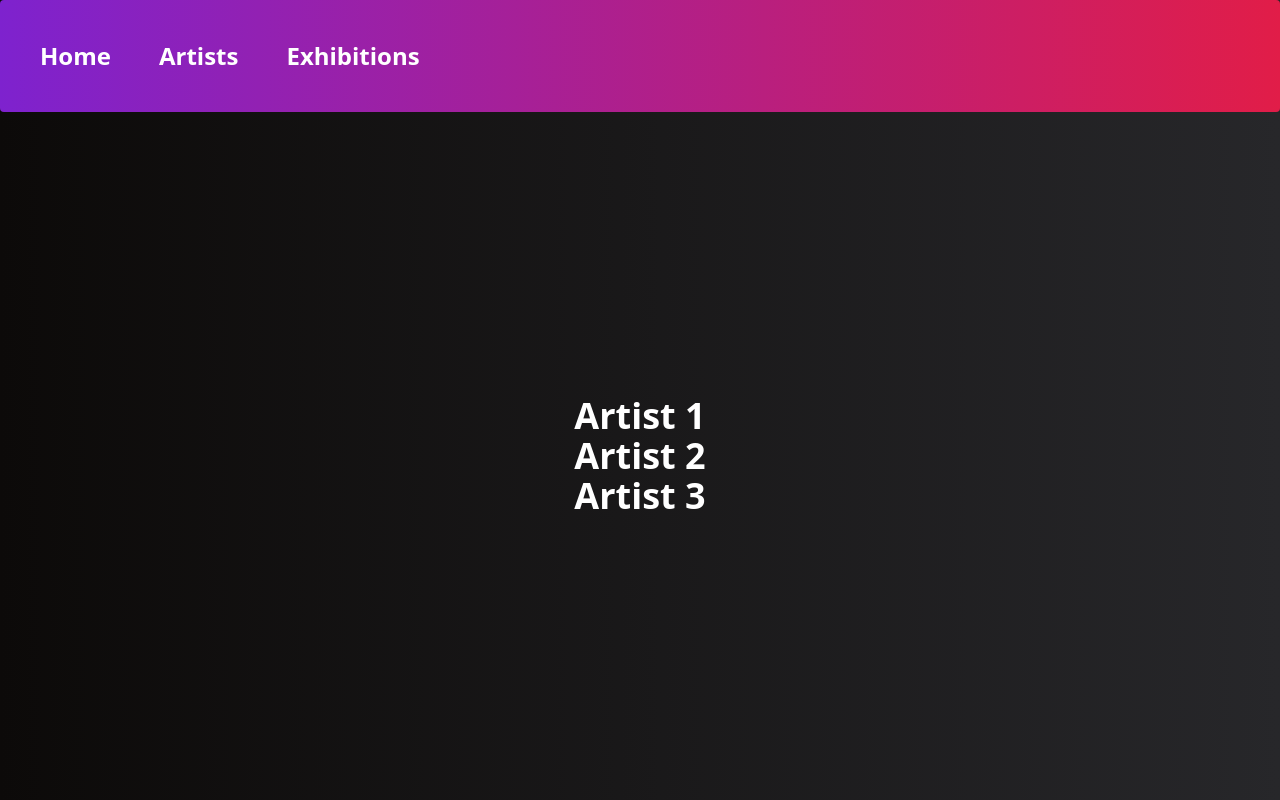
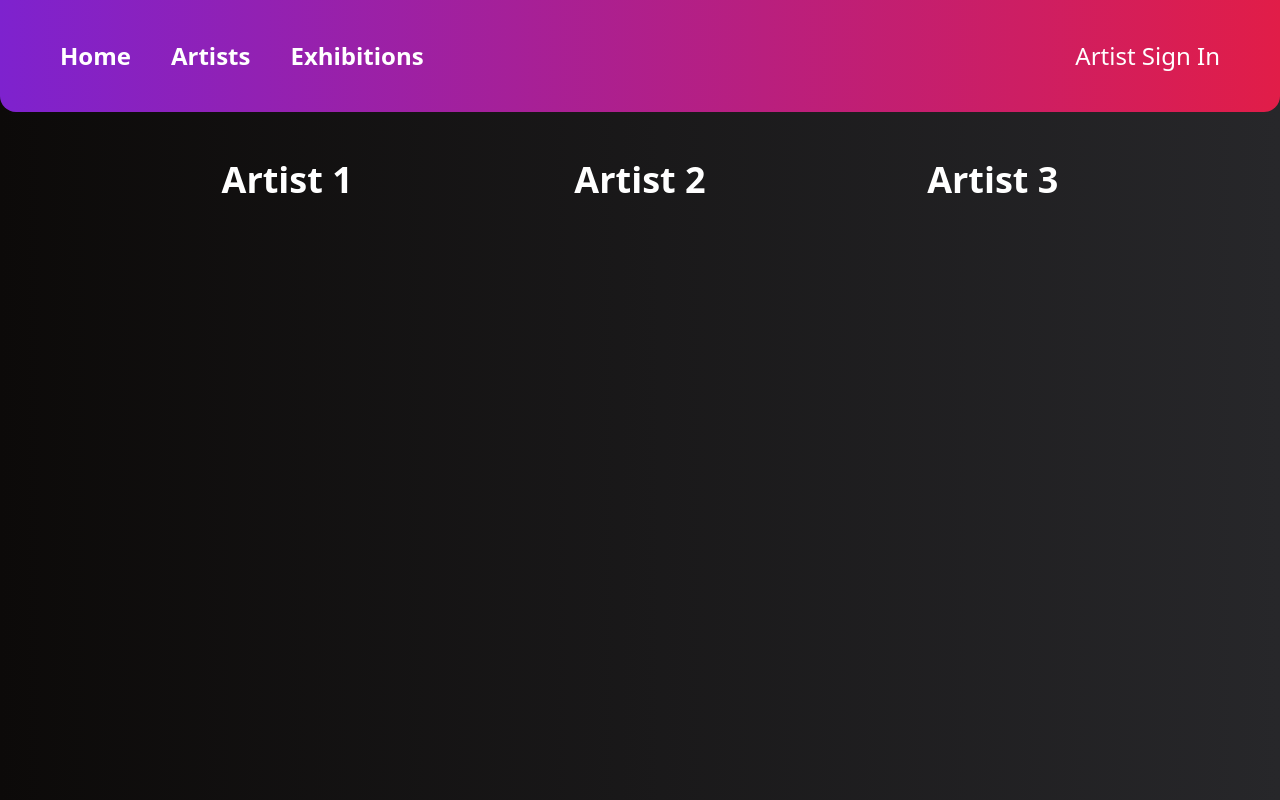
Before and after one commit to TymurBondar/NeonTails, a React (Vite) app in the folder frontend/: page /artists in a window 1280 px wide. Built offline with nearby package versions, Linux system fonts and the light colour scheme.

Commit message:
Routes for Artist, Exhibition, Signin

```diff
--- /dev/null
+++ b/frontend/src/routes/ArtistPage.jsx
@@ -0,0 +1,17 @@
+import { useParams } from "react-router-dom";
+// import { useState } from "react";
+
+function ArtistPage(){
+    const { id } = useParams();
+
+    //add validation so id is a number
+    //fetch database to see if the artists with that id exists
+
+    return (
+        <>
+        This is a page of Artist with the ID of { id }
+        </>
+    );
+};
+
+export default ArtistPage;
--- a/frontend/src/routes/Artists.jsx
+++ b/frontend/src/routes/Artists.jsx
@@ -1,13 +1,21 @@
-function Artists(){
-    return (
-        <div>
-            <ul>
-                <li>Artist 1</li>
-                <li>Artist 2</li>
-                <li>Artist 3</li>
-            </ul>
-        </div>
-    );
-};
+import { Link } from "react-router-dom";
+
+function Artists() {
+  return (
+    <div className="flex w-full mt-12">
+      <ul className="flex w-full justify-evenly">
+        <li>
+          <Link to="/artists/1">Artist 1</Link>
+        </li>
+        <li>
+          <Link to="/artists/2">Artist 2</Link>
+        </li>
+        <li>
+          <Link to="/artists/3">Artist 3</Link>
+        </li>
+      </ul>
+    </div>
+  );
+}
 
 export default Artists;
--- a/frontend/src/routes/Exhibitions.jsx
+++ b/frontend/src/routes/Exhibitions.jsx
@@ -1,10 +1,12 @@
+import { Link } from "react-router-dom";
+
 function Exhibitions(){
     return (
-        <div>
-            <ul>
-                <li>Dogs</li>
-                <li>Cats</li>
-                <li>Cyberpunk</li>
+        <div className="flex w-full mt-12">
+            <ul className="flex w-full justify-evenly">
+                <li><Link to="/exhibitions/cats">Cats</Link></li>
+                <li><Link to="/exhibitions/dogs">Dogs</Link></li>
+                <li><Link to="/exhibitions/cyberpunk">Cyberpunk</Link></li>
             </ul>
         </div>
     );
--- /dev/null
+++ b/frontend/src/routes/Home.jsx
@@ -0,0 +1,15 @@
+import Card from "../components/Card";
+function Home() {
+  return (
+    <div className="flex flex-col items-center space-y-20 w-full">
+      <h1 className="mt-12">Featured Images</h1>
+      <div className="flex flex-row flex-wrap justify-evenly w-full">
+        <Card />
+        <Card />
+        <Card />
+      </div>
+    </div>
+  );
+}
+
+export default Home;
--- a/frontend/src/routes/Root.jsx
+++ b/frontend/src/routes/Root.jsx
@@ -1,22 +1,11 @@
-import { Link, Outlet } from "react-router-dom";
+import { Outlet } from "react-router-dom";
+import Navbar from "../components/Navbar";
 function Root() {
   return (
     <div className="flex flex-col h-screen bg-gradient-to-r from-stone-950 to-zinc-800 text-white">
-      <nav className="p-10 bg-gradient-to-r from-purple-700 to-rose-600 font-bold rounded">
-        <ul className="flex text-2xl space-x-12">
-          <li>
-            <Link to="/">Home</Link>
-          </li>
-          <li>
-            <Link to="/artists">Artists</Link>
-          </li>
-          <li>
-            <Link to="/exhibitions">Exhibitions</Link>
-          </li>
-        </ul>
-      </nav>
-      <div className="flex flex-1 justify-center items-center font-semibold text-4xl">
-      <Outlet/>
+      <Navbar />
+      <div className="flex flex-1 justify-center font-semibold text-4xl w-full">
+        <Outlet />
       </div>
     </div>
   );
--- /dev/null
+++ b/frontend/src/routes/Signin.jsx
@@ -0,0 +1,15 @@
+function Signin() {
+  return (
+    <div className="w-full flex flex-col items-center mt-12 space-y-12">
+        <form action="#" method="POST" className="font-light flex flex-col items-center text-left">
+            <label htmlFor="username">Username or Email</label>
+            <input type="text" name="username" id="username" className="text-xl bg-transparent border-4 px-4 py-1 border-violet-500 rounded-2xl"/>
+            <label htmlFor="password">Password</label>
+            <input type="password" name="password" id="password" className="text-xl bg-transparent border-4 px-4 py-1 border-violet-500 rounded-2xl"/>
+            <input type="submit" value="Sign In"/>
+        </form>
+    </div>
+  );
+}
+
+export default Signin;
--- /dev/null
+++ b/frontend/src/routes/ThemedExhibition.jsx
@@ -0,0 +1,13 @@
+import { useParams } from "react-router-dom";
+
+function ThemedExhibition(){
+    const {theme} = useParams();
+    // add validation to only redirect to exhibitions that exist.
+    return (
+        <>
+        This is the exhibition of {theme} images
+        </>
+    );
+};
+
+export default ThemedExhibition;
```
